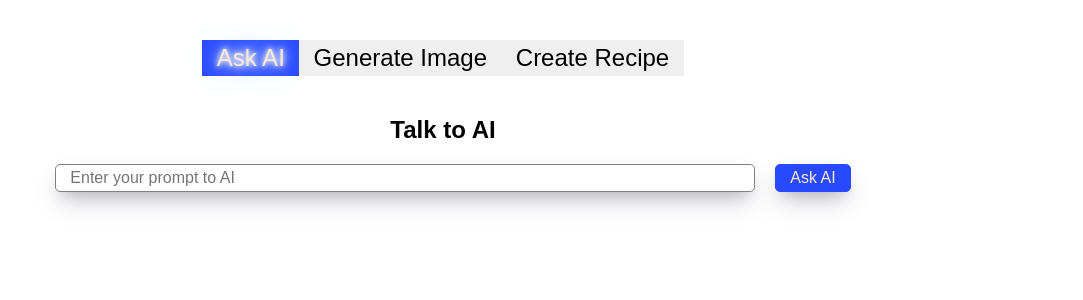
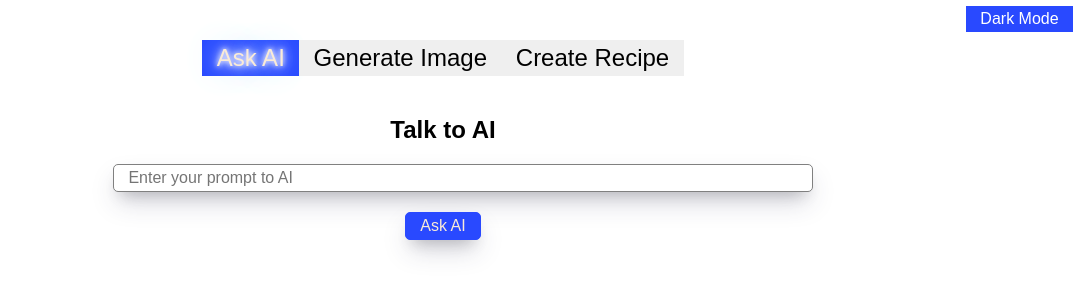
Before and after one commit to roskonenov/SpringAIProject, a React (Vite) app in the folder SpringAI-frontend/: page / in a window 1280 px wide. Shown: the top 300 px of the page, without its empty margins (197-1280 px from the left). Built offline with nearby package versions, Linux system fonts and the light colour scheme; a web font is replaced by a local one.

Commit message:
add dark mode

```diff
--- a/SpringAI-frontend/src/App.css
+++ b/SpringAI-frontend/src/App.css
@@ -41,8 +41,7 @@ button.focus {
 }
 
 input {
-  width: 70%;
-  max-width: 700px;
+  width: 100%;
   font-size: 1rem;
   padding: 0.5vh 1.8vh;
   border: 1px solid gray;
@@ -57,12 +56,14 @@ input:focus {
 }
 
 .input-container {
+  width: 70%;
+  max-width: 700px;
   position: relative;
 }
 
 label {
   position: absolute;
-  left: 15%;
+  left: 20px;
   top: -8px;
 }
 
@@ -114,3 +115,12 @@ img {
   background-color: #f4f4f4;
   padding-bottom: 75%;
 }
+
+.dark-mode {
+  position: absolute;
+  right: 10px;
+  top: 6px;
+  font-size: 1rem;
+  background-color: #2949ff;
+  color: white;
+}
--- a/SpringAI-frontend/src/App.jsx
+++ b/SpringAI-frontend/src/App.jsx
@@ -1,14 +1,32 @@
-import { useState } from 'react'
+import { useEffect, useState } from 'react'
 import './App.css'
 import AskAi from './components/AskAi';
 import ImageGenerator from './components/ImageGenerator';
 import CreateRecipe from './components/CreateRecipe';
+import DarkModeToggler from './components/DarkModeToggler';
 
 function App() {
+  const [isDark, setIsDark] = useState(
+    localStorage.getItem('dark-mode')
+  );
   const [selectedTab, setSelectedTab] = useState('ask-ai');
+
+  useEffect(() => {
+    if (isDark) {
+      document.documentElement.setAttribute('data-theme', 'dark');
+
+    } else {
+      document.documentElement.removeAttribute('data-theme');
+    }
+    localStorage.setItem('dark-mode', String(isDark));
+  }, [isDark]);
 
   return (
     <>
+      <DarkModeToggler
+        isDark={isDark}
+        onChange={setIsDark}
+      />
       <div className='button-container'>
         <button
           className={selectedTab === 'ask-ai' ? 'focus' : ''}
--- a/SpringAI-frontend/src/components/AskAi.jsx
+++ b/SpringAI-frontend/src/components/AskAi.jsx
@@ -16,12 +16,14 @@ const AskAi = () => {
     return (
         <div>
             <h2>Talk to AI</h2>
+            <div className='input-container'>
                 <input type="text"
                     placeholder='Enter your prompt to AI'
                     value={prompt}
                     onChange={(e) => setPrompt(e.target.value)}
                 />
                 <button className='sec-btn' onClick={askAi}>Ask AI</button>
+            </div>
             {chatResponse &&
                 <div className='response-container'>
                     <p className='typing'>{displayText}
--- /dev/null
+++ b/SpringAI-frontend/src/components/DarkModeToggler.jsx
@@ -0,0 +1,16 @@
+
+const DarkModeToggler = ({ isDark, onChange }) => {
+    return (
+        <div>
+            <button
+                className="dark-mode"
+                role='switch'
+                aria-checked={isDark}
+                onClick={() => onChange(isDark => !isDark)}>
+                {isDark ? 'Light Mode' : 'Dark Mode'}
+            </button>
+        </div>
+    )
+}
+
+export default DarkModeToggler
--- a/SpringAI-frontend/src/components/ImageGenerator.jsx
+++ b/SpringAI-frontend/src/components/ImageGenerator.jsx
@@ -13,6 +13,7 @@ const ImageGenerator = () => {
   return (
     <div>
       <h2>ImageGenerator</h2>
+      <div className="input-container">
         <input
           type="text"
           value={prompt}
@@ -25,11 +26,12 @@ const ImageGenerator = () => {
         >
           Generate Image
         </button>
+      </div>
 
       <div className="image-container">
         {imageUrls.map((url, index) => (
           <a href={url} key={index} target="_blank">
-            <img  src={url} alt={`Generated ${index}`} />
+            <img src={url} alt={`Generated ${index}`} />
           </a>
         ))}
         {[...Array(4 - imageUrls.length)].map((_, index) => (
--- a/SpringAI-frontend/src/index.css
+++ b/SpringAI-frontend/src/index.css
@@ -15,3 +15,18 @@ a {
     color: inherit;
     text-decoration: none;
 }
+
+:root {
+    --bg: white;
+    --text: black;
+}
+
+[data-theme="dark"] {
+    --bg: #111;
+    --text: white;
+}
+
+body {
+    background-color: var(--bg);
+    color: var(--text);
+}
```
Lines whose indentation alone changed are shown as unchanged.
